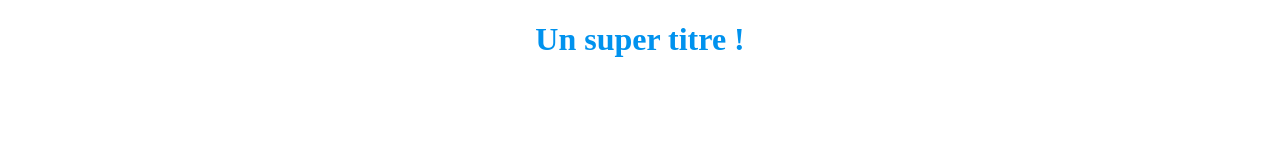
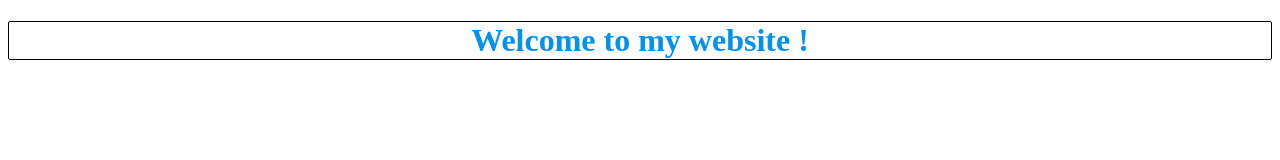
Before and after one commit to maytM/OpenclassroomsProject, a plain HTML site: page index.html in a window 1280 px wide. Drawn offline with Linux system fonts and the light colour scheme.

Commit message:
modification du titre H1 et couleur

```diff
--- a/index.html
+++ b/index.html
@@ -8,6 +8,6 @@
    </style>
 </head>
 <body>
-   <h1>Un super titre ! </h1>
+   <h1> Welcome to my website ! </h1>
 </body>
 </html>
--- a/style.css
+++ b/style.css
@@ -1,4 +1,6 @@
 h1{
    		color: #0092ee;
    		text-align: center;
+   		border: 1px solid black;
+   		border-radius: 2px;
    	}
```
